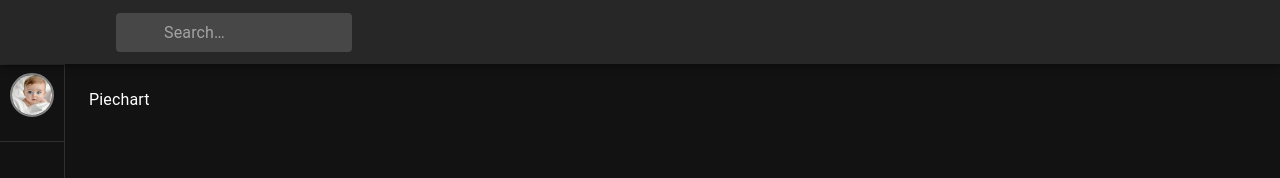
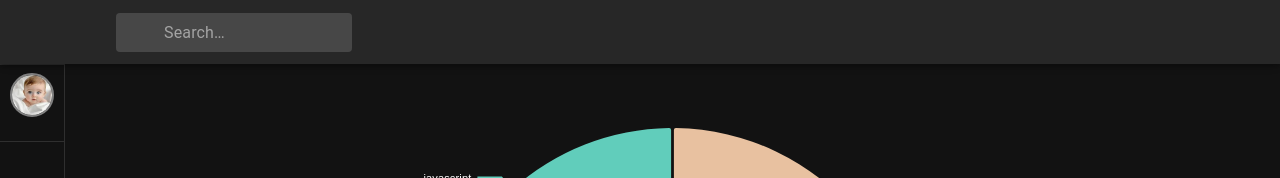
Before and after one commit to asmaahassnasr/admin-dashboard, a React (Vite) app: page /piechart in a window 1280 px wide. Shown: the top 178 px of the page. Built offline with nearby package versions, Linux system fonts and the light colour scheme; some icons are missing.

Commit message:
creating Pie Chart by using nivo charts

```diff
--- a/package.json
+++ b/package.json
@@ -22,6 +22,7 @@
     "@mui/x-data-grid": "^8.22.0",
     "@nivo/bar": "^0.99.0",
     "@nivo/core": "^0.99.0",
+    "@nivo/pie": "^0.99.0",
     "react": "^19.2.0",
     "react-dom": "^19.2.0",
     "react-hook-form": "^7.68.0",
--- a/src/pages/piechart/Piechart.jsx
+++ b/src/pages/piechart/Piechart.jsx
@@ -1,7 +1,177 @@
-import React from 'react'
+import { Box, useTheme } from "@mui/material";
+import { ResponsivePie } from "@nivo/pie";
+
+const data = [
+  {
+    id: "haskell",
+    label: "haskell",
+    value: 534,
+    color: "hsl(117, 70%, 50%)",
+  },
+  {
+    id: "erlang",
+    label: "erlang",
+    value: 332,
+    color: "hsl(309, 70%, 50%)",
+  },
+  {
+    id: "java",
+    label: "java",
+    value: 179,
+    color: "hsl(244, 70%, 50%)",
+  },
+  {
+    id: "sass",
+    label: "sass",
+    value: 411,
+    color: "hsl(69, 70%, 50%)",
+  },
+  {
+    id: "javascript",
+    label: "javascript",
+    value: 443,
+    color: "hsl(156, 70%, 50%)",
+  },
+];
 
 export const Piechart = () => {
+  const them = useTheme();
+
   return (
-    <div>Piechart</div>
-  )
-}
+    <Box sx={{ height: "75vh" }}>
+      <ResponsivePie /* or Pie for fixed dimensions */
+        data={data}
+        margin={{ top: 40, right: 80, bottom: 80, left: 80 }}
+        innerRadius={0.5}
+        padAngle={0.6}
+        cornerRadius={2}
+        activeOuterRadiusOffset={8}
+        arcLinkLabelsSkipAngle={10}
+        arcLinkLabelsTextColor={them.palette.text.primary}
+        arcLinkLabelsThickness={2}
+        arcLinkLabelsColor={{ from: "color" }}
+        arcLabelsSkipAngle={10}
+        theme={{
+          background: them.palette.background.default,
+          text: {
+            fontSize: 11,
+            fill: them.palette.text.primary,
+            outlineWidth: 0,
+            outlineColor: them.palette.text.primary,
+          },
+          axis: {
+            domain: {
+              line: {
+                stroke: them.palette.divider,
+                strokeWidth: 1,
+              },
+            },
+            legend: {
+              text: {
+                fontSize: 12,
+                fill: them.palette.text.primary,
+                outlineWidth: 0,
+                outlineColor: them.palette.text.primary,
+              },
+            },
+            ticks: {
+              line: {
+                stroke: them.palette.divider,
+                strokeWidth: 1,
+              },
+              text: {
+                fontSize: 11,
+                fill: them.palette.text.primary,
+                outlineWidth: 0,
+                outlineColor: them.palette.text.primary,
+              },
+            },
+          },
+          grid: {
+            line: {
+              stroke: them.palette.divider,
+              strokeWidth: 1,
+            },
+          },
+          legends: {
+            title: {
+              text: {
+                fontSize: 11,
+                fill: them.palette.text.primary,
+                outlineWidth: 0,
+                outlineColor: them.palette.text.primary,
+              },
+            },
+            text: {
+              fontSize: 11,
+              fill: them.palette.text.primary,
+              outlineWidth: 0,
+              outlineColor: "#ffffff",
+            },
+            ticks: {
+              line: {},
+              text: {
+                fontSize: 10,
+                fill: them.palette.text.primary,
+                outlineWidth: 0,
+                outlineColor: "#ffffff",
+              },
+            },
+          },
+          annotations: {
+            text: {
+              fontSize: 13,
+              fill: them.palette.text.primary,
+              outlineWidth: 2,
+              outlineColor: "#ffffff",
+              outlineOpacity: 1,
+            },
+            link: {
+              stroke: "#000000",
+              strokeWidth: 1,
+              outlineWidth: 2,
+              outlineColor: "#ffffff",
+              outlineOpacity: 1,
+            },
+            outline: {
+              stroke: "#000000",
+              strokeWidth: 2,
+              outlineWidth: 2,
+              outlineColor: "#ffffff",
+              outlineOpacity: 1,
+            },
+            symbol: {
+              fill: "#000000",
+              outlineWidth: 2,
+              outlineColor: "#ffffff",
+              outlineOpacity: 1,
+            },
+          },
+          tooltip: {
+            container: {
+              background: them.palette.background.default,
+              color: them.palette.text.primary,
+              fontSize: 12,
+            },
+            basic: {},
+            chip: {},
+            table: {},
+            tableCell: {},
+            tableCellValue: {},
+          },
+        }}
+        arcLabelsTextColor={{ from: "color", modifiers: [["darker", 2]] }}
+        legends={[
+          {
+            anchor: "bottom",
+            direction: "row",
+            translateY: 56,
+            itemWidth: 100,
+            itemHeight: 18,
+            symbolShape: "circle",
+          },
+        ]}
+      />
+    </Box>
+  );
+};
```
Also changed, not shown: 1 other file (tests, documents, lock files or other folders).
